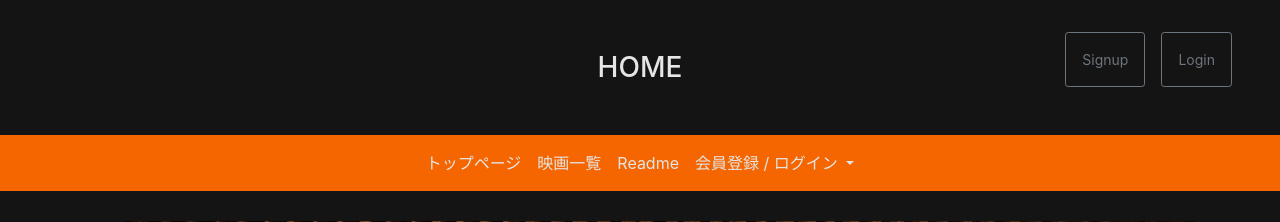
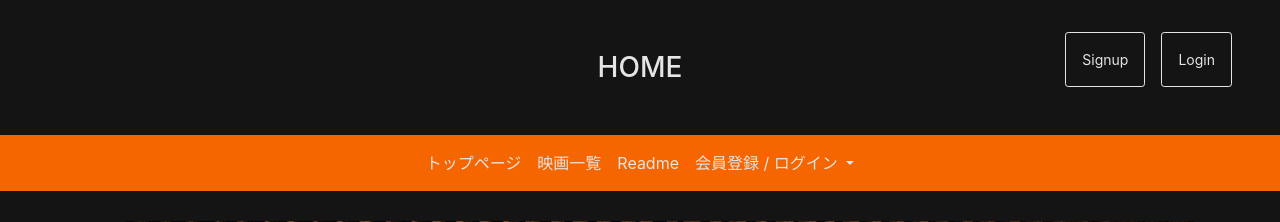
Before and after one commit to yakitori777/movie_portforio, a Django app: page / in a window 1280 px wide. Shown: the top 222 px of the page. Run offline with Django 3.2, Linux system fonts and the light colour scheme; data comes from the database, SQL or seed files in the repository; style sheets or scripts are compiled from the project's sources; some libraries are stand-ins or nearby versions.

Commit message:
トップページ上ボタンの文字色を変更

```diff
--- a/static/css/style.css
+++ b/static/css/style.css
@@ -139,4 +139,9 @@ footer {
 .navbar-toggler icon {
   background-color: none;
 }
+
+.btn-outline-secondary {
+  color: #e5e5e5 !important;
+  border-color: #e5e5e5 !important;
+}
 /*# sourceMappingURL=style.css.map */
--- a/static/css/style.scss
+++ b/static/css/style.scss
@@ -138,3 +138,8 @@ footer {
         background-color:none;
     }
 }
+
+.btn-outline-secondary {
+    color: $font-color !important;
+    border-color:$font-color !important;
+}
```
Also changed, not shown: 1 other file.
